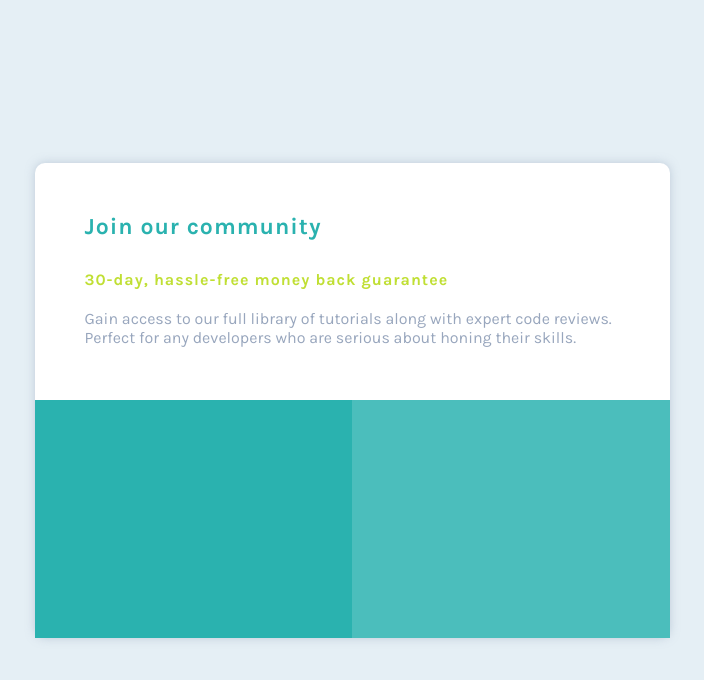
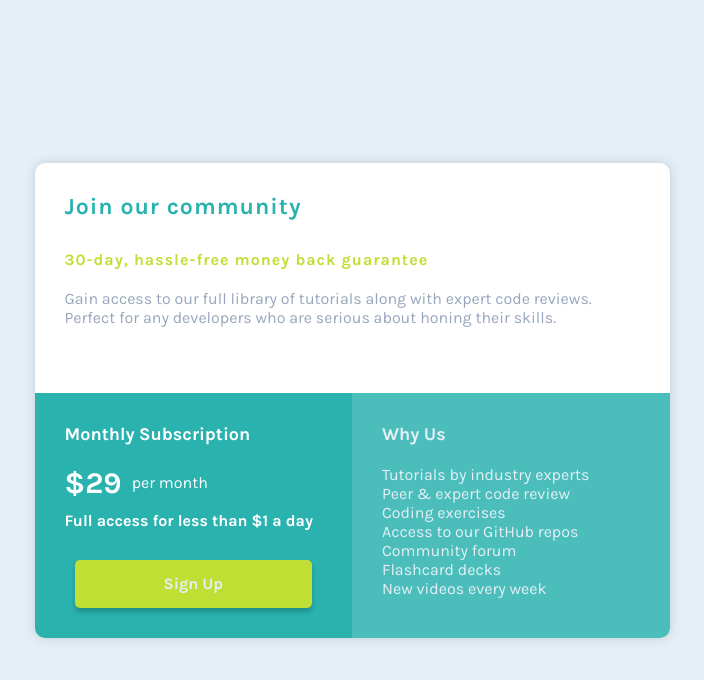
Before and after one commit to carmo-sousa/single-price-grid-component, a plain HTML site: page index.html in a window 1280 px wide. Shown: the whole page, without its empty margins (288-992 px from the left). Drawn offline with Linux system fonts and the light colour scheme.

Commit message:
Versão desktop finalizada

```diff
--- a/index.html
+++ b/index.html
@@ -24,11 +24,23 @@
 
       <!-- Card 1 inicío -->
       <div class="card-1">
-
+        <h2 class="card-1-title">Monthly Subscription</h2>
+        <p class="card-1-text"><span>&dollar;29</span> per month</p>
+        <p class="card-1-text-2">Full access for less than &dollar;1 a day</p>
+        <button class="button">Sign Up</button>
       </div>
 
       <!-- Card 2 incío -->
-      <div class="card-2"></div>
+      <div class="card-2">
+        <h2 class="card-2-title">Why Us</h2>
+        <p class="card-2-text">Tutorials by industry experts <br>
+          Peer &amp; expert code review<br>
+          Coding exercises<br>
+          Access to our GitHub repos<br>
+          Community forum<br>
+          Flashcard decks<br>
+          New videos every week</p>
+      </div>
       <!-- Card 2 fim -->
     </div>
   </div>
--- a/scss/styles.scss
+++ b/scss/styles.scss
@@ -39,14 +39,16 @@ html {
     grid-template-columns: 1fr 1fr;
     grid-template-rows: 1fr 1fr;
     grid-template-areas:
-    "cards-text cards-text"
-    "card-1 card-2";
+      "cards-text cards-text"
+      "card-1 card-2";
     height: 475px;
     width: 635px;
+    overflow: hidden;
 
     .cards-text {
-      padding: 50px;
+      padding: 30px;
       grid-area: cards-text;
+      overflow: hidden;
 
       .title {
         font-size: 23px;
@@ -69,16 +71,67 @@ html {
 
     .card-1 {
       background-color: $cyan;
-      // height: 50%;
-      // width: 50%;
       grid-area: card-1;
+      padding: 30px;
+      display: flex;
+      flex-direction: column;
+
+      .card-1-title {
+        font-size: 18px;
+        font-weight: 700;
+        color: #ffffff;
+        margin-bottom: 20px;
+      }
+
+      .card-1-text {
+        color: #ffffff;
+        display: flex;
+        align-items: center;
+        margin-bottom: 10px;
+
+        span {
+          font-size: 30px;
+          font-weight: 700;
+          margin-right: 10px;
+        }
+      }
+
+      .card-1-text-2 {
+        color: #ffffff;
+        font-weight: 700;
+      }
+
+      .button {
+        color: #e5eff5;
+        font-weight: 700;
+        font-size: 16px;
+        font-family: "Karla", sans-serif;
+        background-color: $BrightYellow;
+        border: none;
+        border-radius: 5px;
+        box-shadow: 0 4px 5px rgba(0, 0, 0, 0.2);
+        margin-top: 30px;
+        align-self: center;
+        height: 48px;
+        width: 237px;
+      }
     }
 
     .card-2 {
       background-color: $lightCyan;
-      // height: 50%;
-      // width: 50%;
       grid-area: card-2;
+      padding: 30px;
+
+      .card-2-title {
+        font-size: 18px;
+        font-weight: 700;
+        color: #e5eff5;
+        margin-bottom: 20px;
+      }
+
+      .card-2-text {
+        color: #e5eff5;
+      }
     }
   }
 }
```
Also changed, not shown: css/styles.css.
